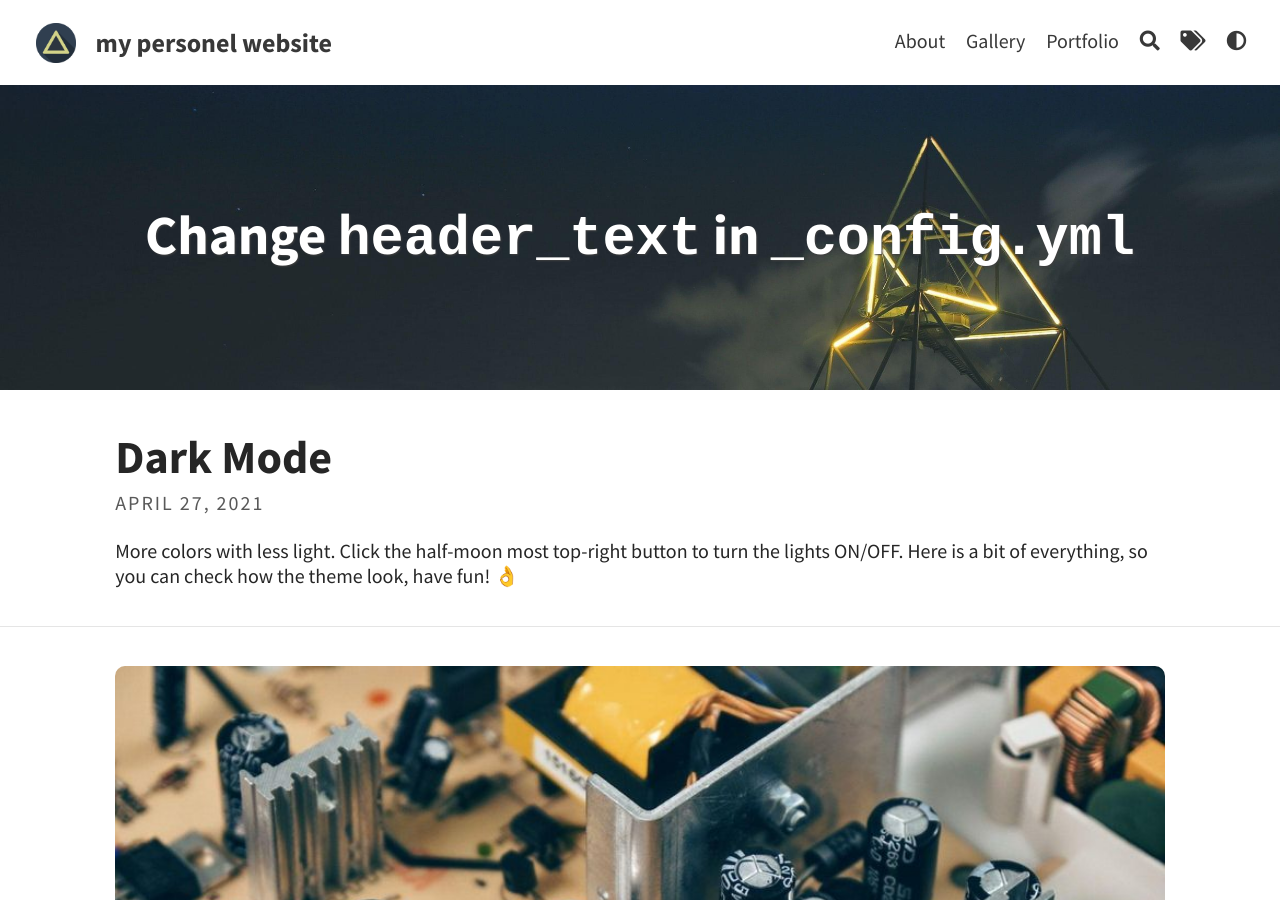
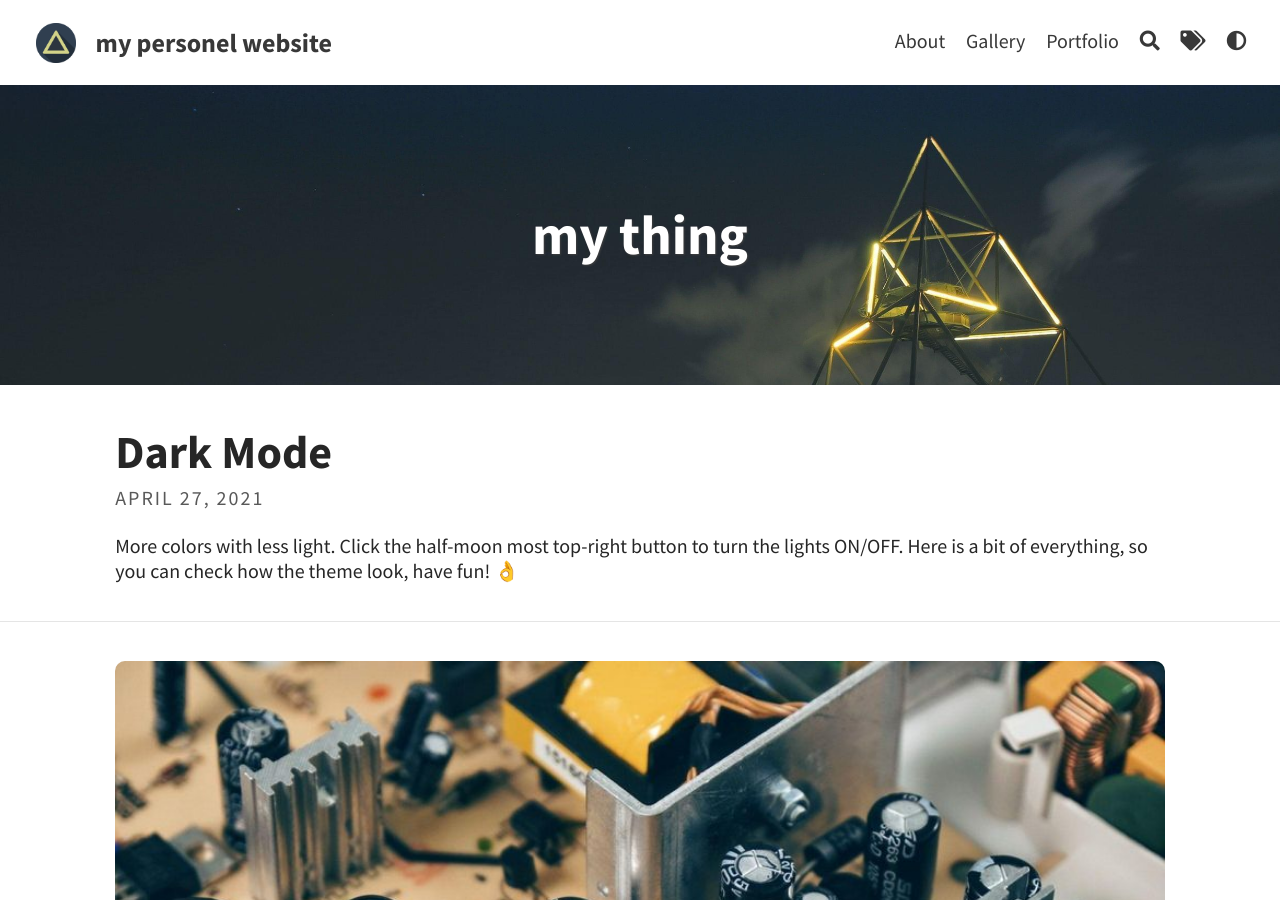
Before and after one commit to superpigpp/superpigpp.github.io, a Jekyll site: the page built from index.html, in a window 1280 px wide and 900 px high. Built offline with Jekyll 4.4.1, drawn with Linux system fonts in a browser that asks for light colours; the list of posts is cut into pages by our own code.

Commit message:
changed text

```diff
--- a/_config.yml
+++ b/_config.yml
@@ -9,7 +9,7 @@ avatar: assets/img/triangle.png                         # Empty for no avatar in
 favicon: assets/favicon.ico                             # Icon displayed in the tab
 
 # Header and footer text
-header_text: Change <code>header_text</code> in <code>_config.yml</code>  # Change Blog header text
+header_text: "my thing" #Change <code>header_text</code> in <code>_config.yml</code>  # Change Blog header text
 header_feature_image: assets/img/header/triangular.jpeg
 header_feature_image_responsive: true
 footer_text: >
```
